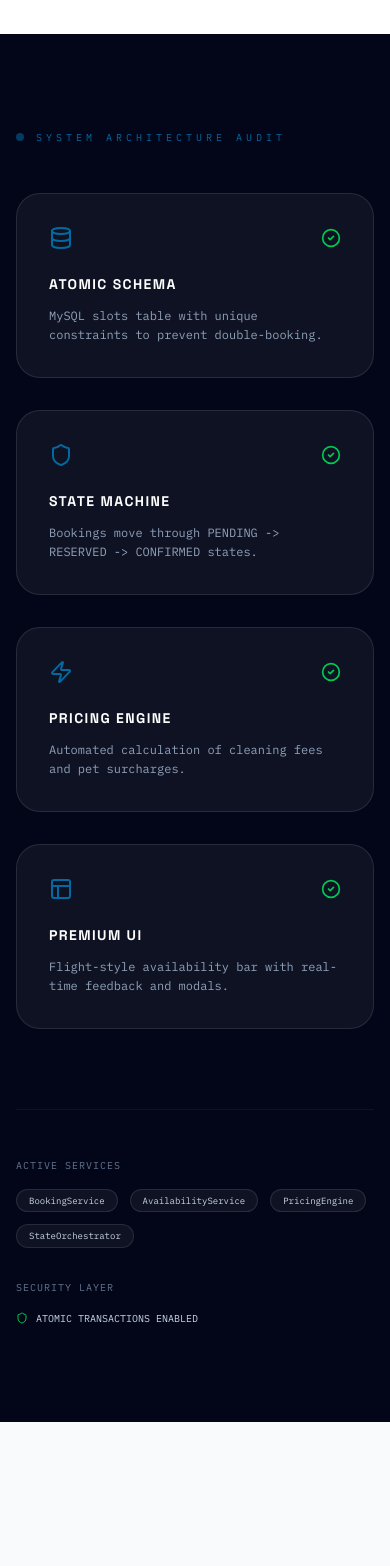
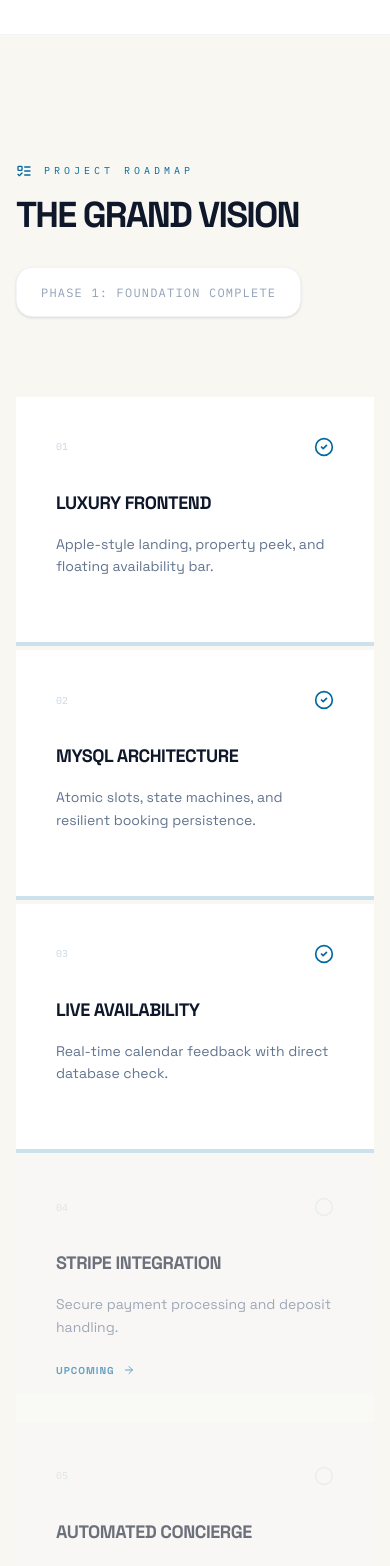
Before and after one commit to vctrubio/san-mateo, a Next.js app: page / in a window 390 px wide. Shown: the part 5720-7286 px from the top of the page. Before the commit the page ends 7142 px from the top, so only its background shows below. Built offline with nearby package versions, Linux system fonts and the light colour scheme; no server answers; the database is empty.

Commit message:
feat: updated visual roadmap with sand aesthetic and future todo items

```diff
--- a/src/components/DebugPlan.tsx
+++ b/src/components/DebugPlan.tsx
@@ -1,51 +1,82 @@
 'use client';
 
 import React from 'react';
-import { CheckCircle2, Database, Zap, Shield, Layout } from 'lucide-react';
+import { CheckCircle2, Circle, ArrowRight, ListTodo, Map as MapIcon, CreditCard, Bell, Users, Settings } from 'lucide-react';
 
-const tasks = [
-  { id: 1, title: 'Atomic Schema', desc: 'MySQL slots table with unique constraints to prevent double-booking.', status: 'done', icon: Database },
-  { id: 2, title: 'State Machine', desc: 'Bookings move through PENDING -> RESERVED -> CONFIRMED states.', status: 'done', icon: Shield },
-  { id: 3, title: 'Pricing Engine', desc: 'Automated calculation of cleaning fees and pet surcharges.', status: 'done', icon: Zap },
-  { id: 4, title: 'Premium UI', desc: 'Flight-style availability bar with real-time feedback and modals.', status: 'done', icon: Layout },
+const roadmap = [
+  { id: 1, title: 'Luxury Frontend', desc: 'Apple-style landing, property peek, and floating availability bar.', status: 'done' },
+  { id: 2, title: 'MySQL Architecture', desc: 'Atomic slots, state machines, and resilient booking persistence.', status: 'done' },
+  { id: 3, title: 'Live Availability', desc: 'Real-time calendar feedback with direct database check.', status: 'done' },
+  { id: 4, title: 'Stripe Integration', desc: 'Secure payment processing and deposit handling.', status: 'todo' },
+  { id: 5, title: 'Automated Concierge', desc: 'WhatsApp & Email confirmations for guests and staff.', status: 'todo' },
+  { id: 6, title: 'Guest Experience', desc: 'Digital check-in, estate map, and local recommendations.', status: 'todo' },
+  { id: 7, title: 'Admin Master', desc: 'Internal dashboard for cleaning staff and booking management.', status: 'todo' },
+  { id: 8, title: 'Seasonal Engine', desc: 'Dynamic pricing rules for high/low season and holidays.', status: 'todo' },
 ];
 
 export default function DebugPlan() {
   return (
-    <section className="py-24 px-4 bg-slate-950 text-white">
+    <section className="py-32 px-4 bg-[#F9F7F2] border-t border-slate-100">
       <div className="max-w-[1400px] mx-auto">
-        <div className="flex items-center gap-3 mb-12">
-          <div className="w-2 h-2 bg-ocean rounded-full animate-pulse" />
-          <span className="text-[10px] font-mono uppercase tracking-[0.4em] text-ocean">System Architecture Audit</span>
+        <div className="flex flex-col md:flex-row justify-between items-start md:items-center mb-20 gap-8">
+          <div>
+            <div className="flex items-center gap-3 mb-4">
+              <ListTodo className="w-4 h-4 text-ocean" />
+              <span className="text-[10px] font-mono uppercase tracking-[0.4em] text-ocean">Project Roadmap</span>
+            </div>
+            <h2 className="text-4xl font-bold text-slate-900 tracking-tighter uppercase">The Grand Vision</h2>
+          </div>
+          <div className="px-6 py-3 bg-white rounded-2xl border border-slate-100 shadow-sm">
+            <span className="text-xs font-mono text-slate-400 uppercase tracking-widest">Phase 1: Foundation Complete</span>
+          </div>
         </div>
 
-        <div className="grid grid-cols-1 md:grid-cols-2 lg:grid-cols-4 gap-8">
-          {tasks.map((t) => (
-            <div key={t.id} className="p-8 rounded-3xl bg-white/5 border border-white/10 hover:border-ocean/30 transition-all group">
-              <div className="mb-6 flex items-center justify-between">
-                <t.icon className="w-6 h-6 text-ocean" />
-                <CheckCircle2 className="w-5 h-5 text-green-500" />
+        <div className="grid grid-cols-1 md:grid-cols-2 lg:grid-cols-4 gap-1">
+          {roadmap.map((t) => (
+            <div
+              key={t.id}
+              className={`p-10 transition-all ${t.status === 'done' ? 'bg-white border-b-4 border-ocean/20' : 'bg-slate-50/50 border-b-4 border-transparent opacity-60'}`}
+            >
+              <div className="mb-8 flex items-center justify-between">
+                <span className="text-[10px] font-mono text-slate-300">0{t.id}</span>
+                {t.status === 'done' ? (
+                  <CheckCircle2 className="w-5 h-5 text-ocean" />
+                ) : (
+                  <Circle className="w-5 h-5 text-slate-200" />
+                )}
               </div>
-              <h4 className="text-sm font-bold uppercase tracking-widest mb-3 group-hover:text-ocean transition-colors">{t.title}</h4>
-              <p className="text-xs text-slate-400 leading-relaxed font-mono">{t.desc}</p>
+              <h4 className="text-lg font-bold text-slate-900 uppercase tracking-tight mb-4">{t.title}</h4>
+              <p className="text-sm text-slate-500 leading-relaxed mb-6">{t.desc}</p>
+              {t.status === 'todo' && (
+                <div className="flex items-center gap-2 text-[10px] font-bold text-ocean uppercase tracking-widest">
+                  Upcoming <ArrowRight className="w-3 h-3" />
+                </div>
+              )}
             </div>
           ))}
         </div>
 
-        <div className="mt-20 pt-12 border-t border-white/5 flex flex-col md:flex-row justify-between gap-8">
-          <div className="space-y-4">
-            <h5 className="text-[10px] font-mono text-slate-500 uppercase tracking-widest">Active Services</h5>
-            <div className="flex flex-wrap gap-3">
-              {['BookingService', 'AvailabilityService', 'PricingEngine', 'StateOrchestrator'].map(s => (
-                <span key={s} className="px-3 py-1 bg-white/5 rounded-full text-[9px] font-mono text-slate-300 border border-white/10">{s}</span>
-              ))}
+        {/* Future Integrations */}
+        <div className="mt-24 grid grid-cols-1 md:grid-cols-3 gap-12 pt-12 border-t border-slate-200/60">
+          <div className="flex items-start gap-4">
+            <CreditCard className="w-5 h-5 text-slate-400 mt-1" />
+            <div>
+              <h5 className="text-xs font-bold text-slate-900 uppercase mb-2">Secure Payments</h5>
+              <p className="text-xs text-slate-500 leading-relaxed">Integration with Stripe and RedSys for local Spanish bank support.</p>
             </div>
           </div>
-          <div className="space-y-4">
-            <h5 className="text-[10px] font-mono text-slate-500 uppercase tracking-widest">Security Layer</h5>
-            <div className="flex items-center gap-2">
-              <Shield className="w-3 h-3 text-green-500" />
-              <span className="text-[10px] font-mono text-slate-300 uppercase">Atomic Transactions Enabled</span>
+          <div className="flex items-start gap-4">
+            <Bell className="w-5 h-5 text-slate-400 mt-1" />
+            <div>
+              <h5 className="text-xs font-bold text-slate-900 uppercase mb-2">WhatsApp API</h5>
+              <p className="text-xs text-slate-500 leading-relaxed">Direct automated communication for check-in codes and house rules.</p>
+            </div>
+          </div>
+          <div className="flex items-start gap-4">
+            <Users className="w-5 h-5 text-slate-400 mt-1" />
+            <div>
+              <h5 className="text-xs font-bold text-slate-900 uppercase mb-2">Staff Portal</h5>
+              <p className="text-xs text-slate-500 leading-relaxed">Mobile dashboard for cleaning schedules and inventory tracking.</p>
             </div>
           </div>
         </div>
```
